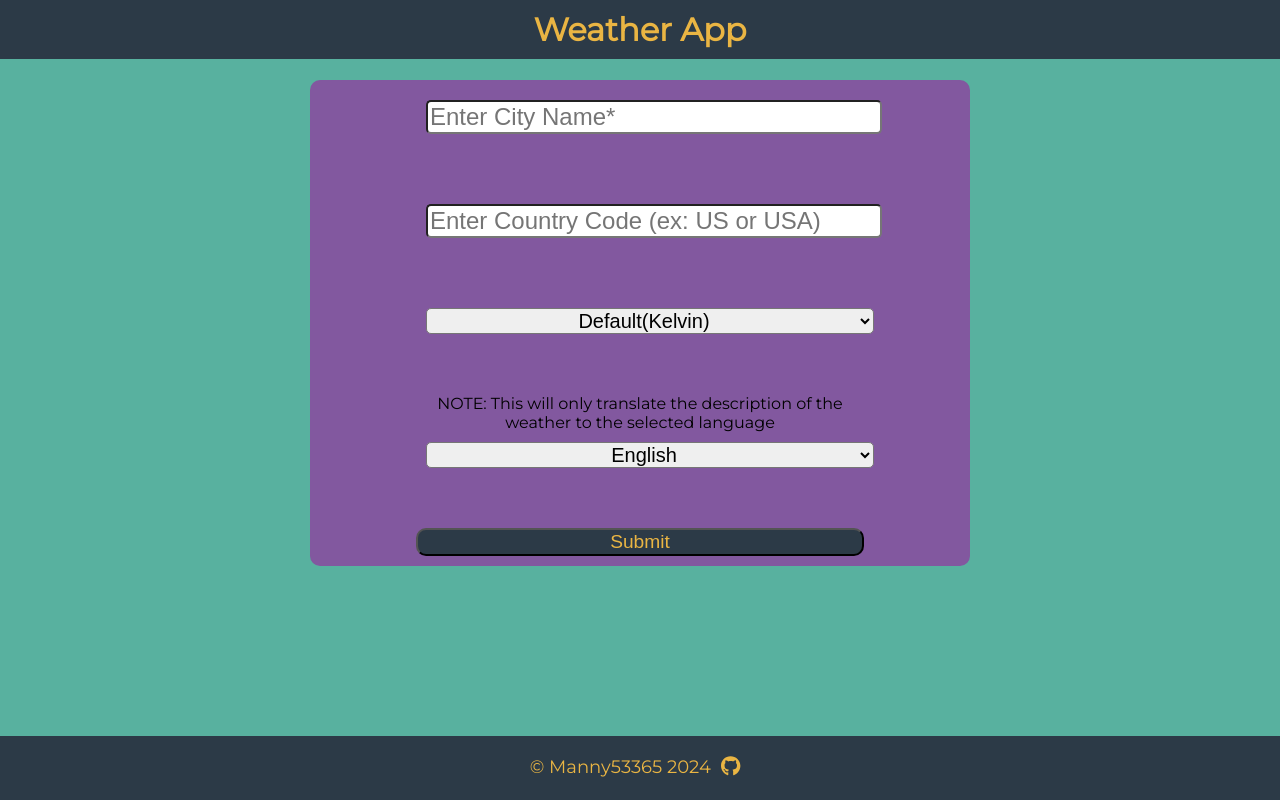
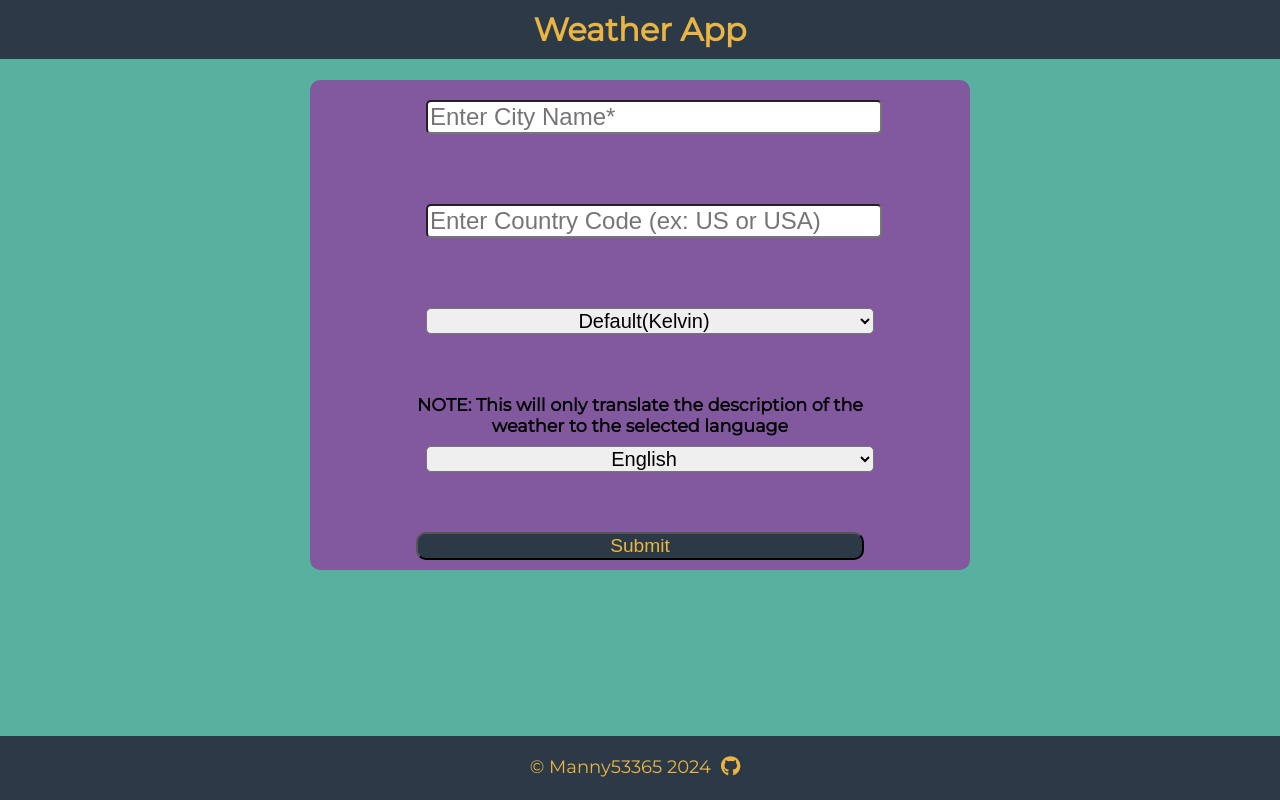
Before and after one commit to manny53365/weather-app-reactjs, a React (Create React App) app: page / in a window 1280 px wide. Built offline with nearby package versions, Linux system fonts and the light colour scheme.

Commit message:
added some styling to the label for language input

```diff
--- a/src/home/Home.module.css
+++ b/src/home/Home.module.css
@@ -24,6 +24,8 @@ h2 {
 
 .user-input-form label {
     width: 70%;
+    font-size: 1.1rem;
+    font-weight: bold;
 }
 
 .user-input-form input {
```
